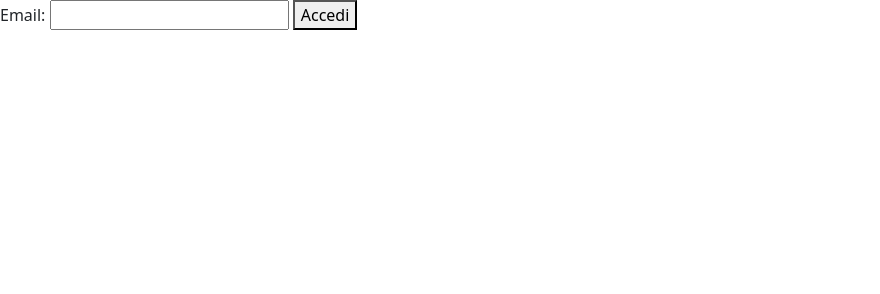
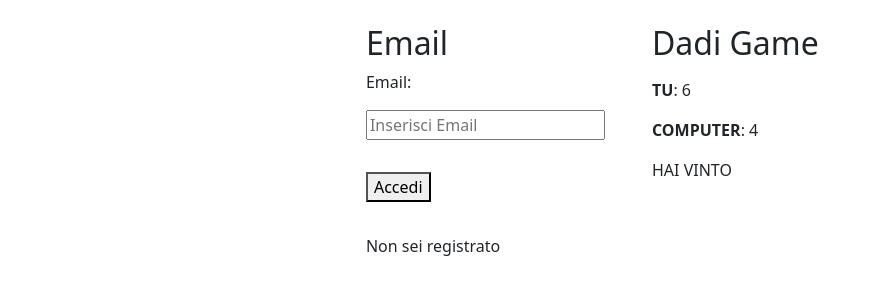
Before and after one commit to DomenicoGalileo88/js-mail-dadi, a plain HTML site: page index.html in a window 1280 px wide. Both pictures are taken after a click on the button "Accedi". Shown: the whole page, without its empty margins (0-880 px from the left). Drawn offline with nearby package versions, Linux system fonts and the light colour scheme.

Commit message:
Add bonus

```diff
--- a/assets/js/main.js
+++ b/assets/js/main.js
@@ -1,3 +1,4 @@
+//Email
 
 //Chiedi all’utente la sua email
 const lista_utenti = ['federico@gmail.com', 'alessio@gmail.com', 'fernanda@gmail.com', 'gabriella@gmail.com', 'alberto@hotmail.com', 'vincenzo@libero.it'];
@@ -7,18 +8,26 @@ const accedi_btn = document.querySelector('.accedi');
 
 accedi_btn.addEventListener('click', function(){
 
+let registrato;
 
     for (let i = 0; i < lista_utenti.length; i++) {
         const element = lista_utenti[i];
 
         //controlla che sia nella lista di chi può accedere
         if (login.value == element) {
-            //stampa un messaggio appropriato sull’esito del controllo.
-            console.log('sei registrato');
-        } else if (login.value != element) {
-            //stampa un messaggio appropriato sull’esito del controllo.
-            console.log('non sei registrato');
+            registrato = true;
         }
+    }
+
+const accesso = document.querySelector('.accesso');
+
+    //stampa un messaggio appropriato sull’esito del controllo.
+    if (registrato == true) {
+        //console.log('Sei registrato');
+        accesso.innerHTML += 'Sei registrato';
+    } else {
+        //console.log('non sei registratro');
+        accesso.innerHTML += 'Non sei registrato';
     }
 });
 
@@ -27,19 +36,25 @@ accedi_btn.addEventListener('click', function(){
 //gioco dei dadi
 
 //Generare un numero random da 1 a 6, sia per il giocatore sia per il computer
-/* let random_number_gamer = Math.ceil(Math.random()* 6);
-console.log(random_number_gamer);
+let random_number_gamer = Math.ceil(Math.random()* 6);
+//console.log(random_number_gamer);
+let gamer = document.querySelector('.gamer');
+gamer.innerHTML += `: ${random_number_gamer}`;
 let random_number_computer = Math.ceil(Math.random() * 6);
-console.log(random_number_computer);
+//console.log(random_number_computer);
+let computer = document.querySelector('.computer');
+computer.innerHTML += `: ${random_number_computer}`;
+
+let risultato = document.querySelector('.risultato');
 
 //Stabilire il vincitore, in base a chi fa il punteggio più alto
 if (random_number_gamer > random_number_computer) {
-    console.log('hai vinto');
+    //console.log('hai vinto');
+    risultato.innerHTML += 'HAI VINTO'
 } else if (random_number_gamer == random_number_computer){
-    console.log('pareggio');
+    //console.log('pareggio');
+    risultato.innerHTML += 'PAREGGIO'
 } else {
-    console.log('ha vinto il computer');
+    //console.log('ha vinto il computer');
+    risultato.innerHTML += 'NON HAI VINTO'
 }
-
-
- */
--- a/index.html
+++ b/index.html
@@ -15,11 +15,26 @@
 </head>
 
 <body>
-    <label for="">Email:</label>
-    <input class="email" type="email" required>
-    <button class="accedi">Accedi</button>
+
+    <div class="container my-4 d-flex justify-content-center">
+        <div class="row">
+            <div class="col">
+                <h2>Email</h2>
+                <label for="">Email:</label>
+                <input class="email my-3" type="email" placeholder="Inserisci Email" required>
+                <button class="accedi my-3">Accedi</button>
+                <div class="accesso my-3"></div>
+            </div>
+            <div class="col">
+                <h2>Dadi Game</h2>
+                <div class="gamer my-3"><strong>TU</strong></div>
+                <div class="computer my-3"><strong>COMPUTER</strong></div>
+                <div class="risultato my-3"></div>
+            </div>
+        </div>
 
 
+    </div>
 
 
 
```
